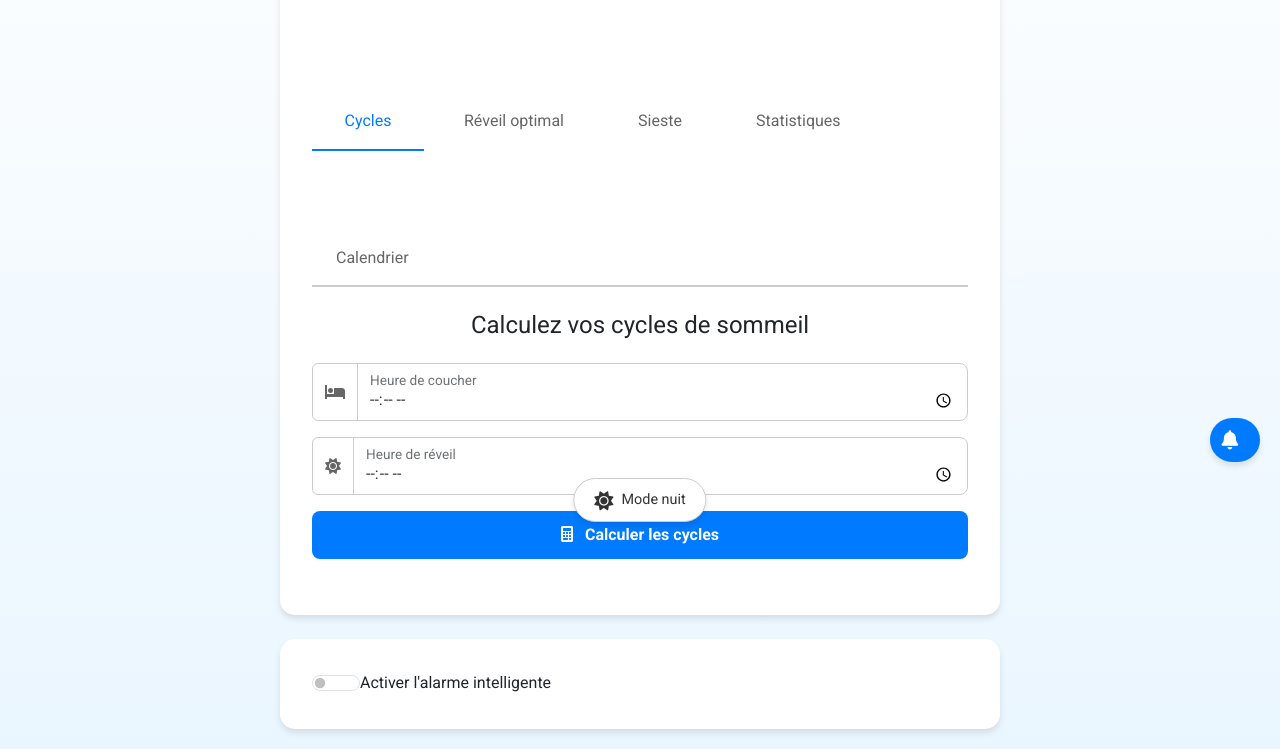
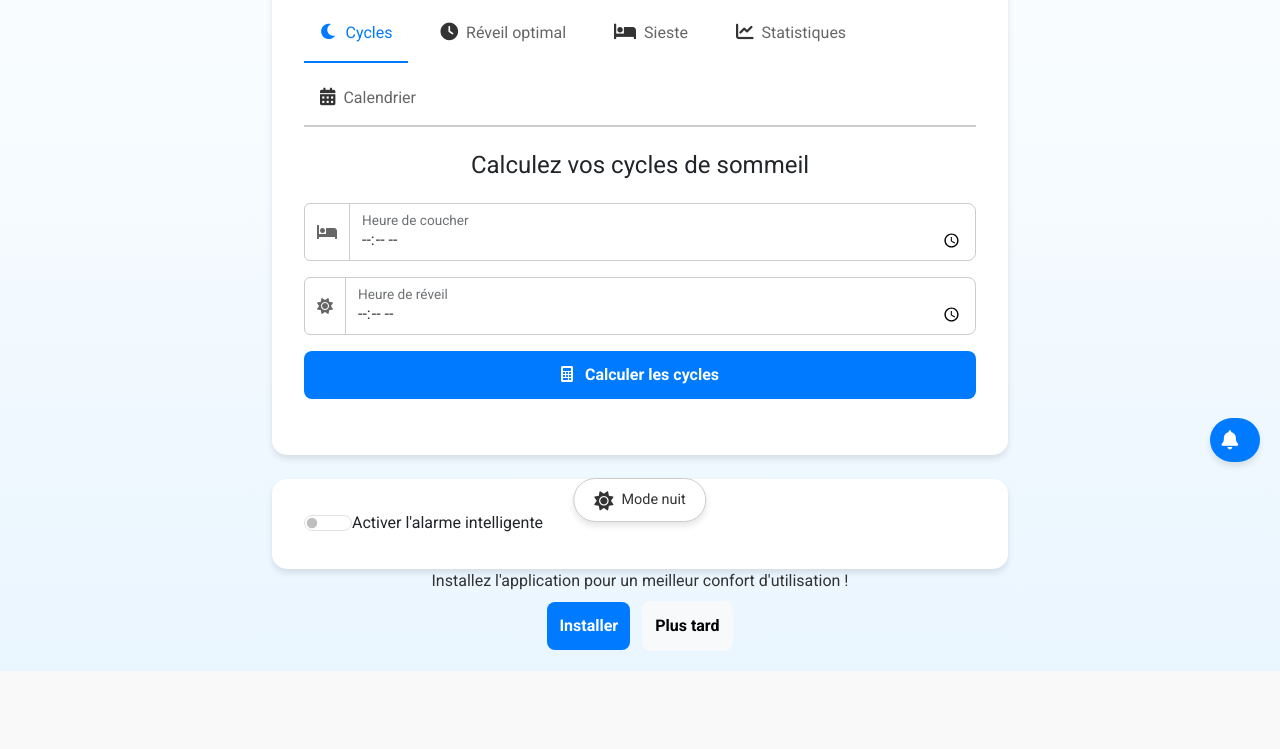
Before and after one commit to IHO269/App_sommeil, a website: page index.html in a window 1280 px wide. Shown: the part 258-1007 px from the top of the page. After the commit the page ends 929 px from the top, so only its background shows below. Drawn offline with nearby package versions, Linux system fonts and the light colour scheme.

Commit message:
Restauration des icônes Font Awesome d'origine

```diff
--- a/index.html
+++ b/index.html
@@ -25,53 +25,12 @@
     </div>
 
     <div class="container">
-    <meta name="apple-mobile-web-app-status-bar-style" content="black-translucent">
-    <meta name="apple-mobile-web-app-title" content="Le sommeil">
-    <link rel="manifest" href="manifest.json">
-
-    <!-- iOS icons -->
-    <link rel="apple-touch-icon" href="icons/icon-152x152.png">
-    <link rel="apple-touch-icon" sizes="152x152" href="icons/icon-152x152.png">
-    <link rel="apple-touch-icon" sizes="180x180" href="icons/icon-180x180.png">
-    <link rel="apple-touch-icon" sizes="167x167" href="icons/icon-167x167.png">
-
-    <!-- iOS splash screens -->
-    <link rel="apple-touch-startup-image" href="splash/apple-splash-2048-2732.png" media="(device-width: 1024px) and (device-height: 1366px) and (-webkit-device-pixel-ratio: 2)">
-    <link rel="apple-touch-startup-image" href="splash/apple-splash-1668-2388.png" media="(device-width: 834px) and (device-height: 1194px) and (-webkit-device-pixel-ratio: 2)">
-    <link rel="apple-touch-startup-image" href="splash/apple-splash-1536-2048.png" media="(device-width: 768px) and (device-height: 1024px) and (-webkit-device-pixel-ratio: 2)">
-    <link rel="apple-touch-startup-image" href="splash/apple-splash-1125-2436.png" media="(device-width: 375px) and (device-height: 812px) and (-webkit-device-pixel-ratio: 3)">
-    <link rel="apple-touch-startup-image" href="splash/apple-splash-828-1792.png" media="(device-width: 414px) and (device-height: 896px) and (-webkit-device-pixel-ratio: 2)">
-
-    <!-- Styles -->
-    <link href="https://cdn.jsdelivr.net/npm/bootstrap@5.3.2/dist/css/bootstrap.min.css" rel="stylesheet">
-    <link href="https://cdnjs.cloudflare.com/ajax/libs/font-awesome/6.0.0/css/all.min.css" rel="stylesheet">
-    <link href="https://cdn.jsdelivr.net/npm/chart.js" rel="stylesheet">
-    <link href="styles.css" rel="stylesheet">
-
-    <!-- Installation prompt -->
-    <style>
-        #installPrompt {
-            display: none;
-            position: fixed;
-            bottom: 20px;
-            left: 50%;
-            transform: translateX(-50%);
-            z-index: 1000;
-            background: white;
-            padding: 15px 20px;
-            border-radius: 10px;
-            box-shadow: 0 4px 6px rgba(0, 0, 0, 0.1);
-        }
-    </style>
-</head>
-<body>
-    <div class="container">
         <div class="row justify-content-center">
             <div class="col-md-10 col-lg-8">
                 <div class="card mt-5 fade-in">
                     <div class="card-body">
                         <div class="text-center mb-4">
-                            <div class="icon-3d icon-moon mb-3"></div>
+                            <i class="fas fa-moon fa-3x text-primary mb-3"></i>
                             <h1>Le sommeil c'est important</h1>
                             <p class="text-secondary">Calculez vos cycles de sommeil et optimisez votre repos</p>
                         </div>
@@ -80,32 +39,27 @@
                         <ul class="nav nav-tabs mb-4" id="sleepTabs" role="tablist">
                             <li class="nav-item" role="presentation">
                                 <button class="nav-link active" id="cycles-tab" data-bs-toggle="tab" data-bs-target="#cycles" type="button" role="tab" aria-controls="cycles" aria-selected="true">
-                                    <div class="icon-3d icon-moon"></div>
-                                    <span>Cycles</span>
+                                    <i class="fas fa-moon me-2"></i>Cycles
                                 </button>
                             </li>
                             <li class="nav-item" role="presentation">
                                 <button class="nav-link" id="optimal-tab" data-bs-toggle="tab" data-bs-target="#optimal" type="button" role="tab">
-                                    <div class="icon-3d icon-clock"></div>
-                                    Réveil optimal
+                                    <i class="fas fa-clock me-2"></i>Réveil optimal
                                 </button>
                             </li>
                             <li class="nav-item" role="presentation">
                                 <button class="nav-link" id="nap-tab" data-bs-toggle="tab" data-bs-target="#nap" type="button" role="tab">
-                                    <div class="icon-3d icon-sleep"></div>
-                                    Sieste
+                                    <i class="fas fa-bed me-2"></i>Sieste
                                 </button>
                             </li>
                             <li class="nav-item" role="presentation">
                                 <button class="nav-link" id="stats-tab" data-bs-toggle="tab" data-bs-target="#stats" type="button" role="tab">
-                                    <div class="icon-3d icon-stats"></div>
-                                    Statistiques
+                                    <i class="fas fa-chart-line me-2"></i>Statistiques
                                 </button>
                             </li>
                             <li class="nav-item" role="presentation">
                                 <button class="nav-link" id="calendar-tab" data-bs-toggle="tab" data-bs-target="#calendar" type="button" role="tab">
-                                    <div class="icon-3d icon-alarm"></div>
-                                    Calendrier
+                                    <i class="fas fa-calendar-alt me-2"></i>Calendrier
                                 </button>
                             </li>
                         </ul>
--- a/styles.css
+++ b/styles.css
@@ -685,80 +685,22 @@ h1 {
     }
 }
 
-/* Styles des icônes 3D */
-.icon-3d {
-    width: 48px;
-    height: 48px;
-    background-size: contain;
-    background-repeat: no-repeat;
-    background-position: center;
-    margin-bottom: 1rem;
-    filter: drop-shadow(2px 4px 6px rgba(0, 0, 0, 0.1));
+/* Icônes */
+.nav-tabs .nav-link i {
+    font-size: 1.1rem;
+    color: var(--text-color);
+    transition: color 0.2s ease-in-out;
+}
+
+.nav-tabs .nav-link:hover i,
+.nav-tabs .nav-link.active i {
+    color: var(--primary-color);
+}
+
+.fa-3x {
     transition: transform 0.3s ease;
 }
 
-.icon-3d:hover {
-    transform: translateY(-2px);
+.fa-3x:hover {
+    transform: scale(1.1);
 }
-
-/* Icônes spécifiques */
-.icon-moon {
-    background-image: url('icons/3d/moon.png');
-    width: 64px;
-    height: 64px;
-}
-
-.icon-clock {
-    background-image: url('icons/3d/clock.png');
-    width: 64px;
-    height: 64px;
-}
-
-.icon-alarm {
-    background-image: url('icons/3d/alarm.png');
-    width: 64px;
-    height: 64px;
-}
-
-.icon-sleep {
-    background-image: url('icons/3d/sleep.png');
-    width: 64px;
-    height: 64px;
-}
-
-.icon-stats {
-    background-image: url('icons/3d/stats.png');
-    width: 64px;
-    height: 64px;
-}
-
-.icon-settings {
-    background-image: url('icons/3d/settings.png');
-    width: 64px;
-    height: 64px;
-}
-
-/* Adaptation des onglets avec les nouvelles icônes */
-.nav-tabs .nav-link {
-    display: flex;
-    flex-direction: column;
-    align-items: center;
-    padding: 1rem 1.5rem;
-}
-
-.nav-tabs .nav-link .icon-3d {
-    margin-bottom: 0.5rem;
-}
-
-/* Style des cartes avec les nouvelles icônes */
-.card-icon {
-    display: flex;
-    justify-content: center;
-    margin-bottom: 1.5rem;
-}
-
-/* Adaptation pour le mode sombre */
-[data-theme="dark"] .icon-3d {
-    filter: drop-shadow(2px 4px 6px rgba(0, 0, 0, 0.3));
-    opacity: 0.9;
-}
```
